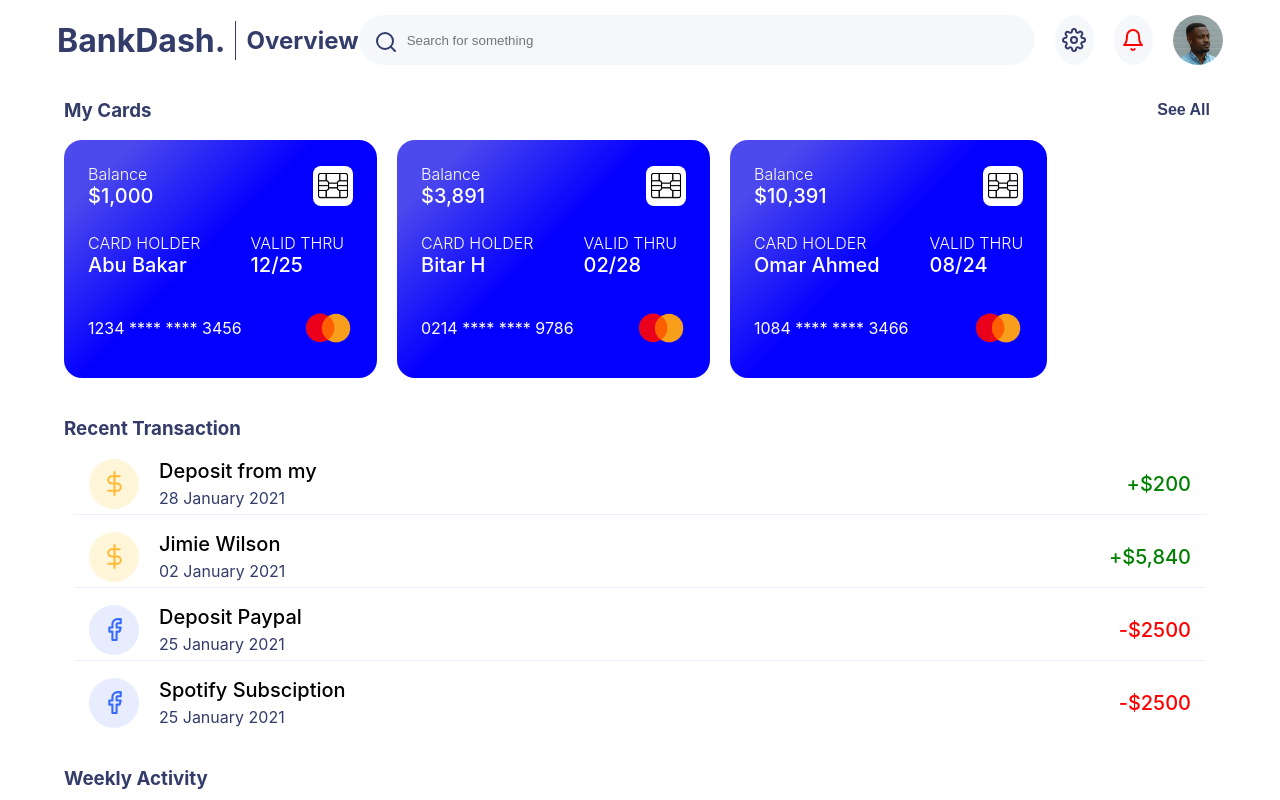
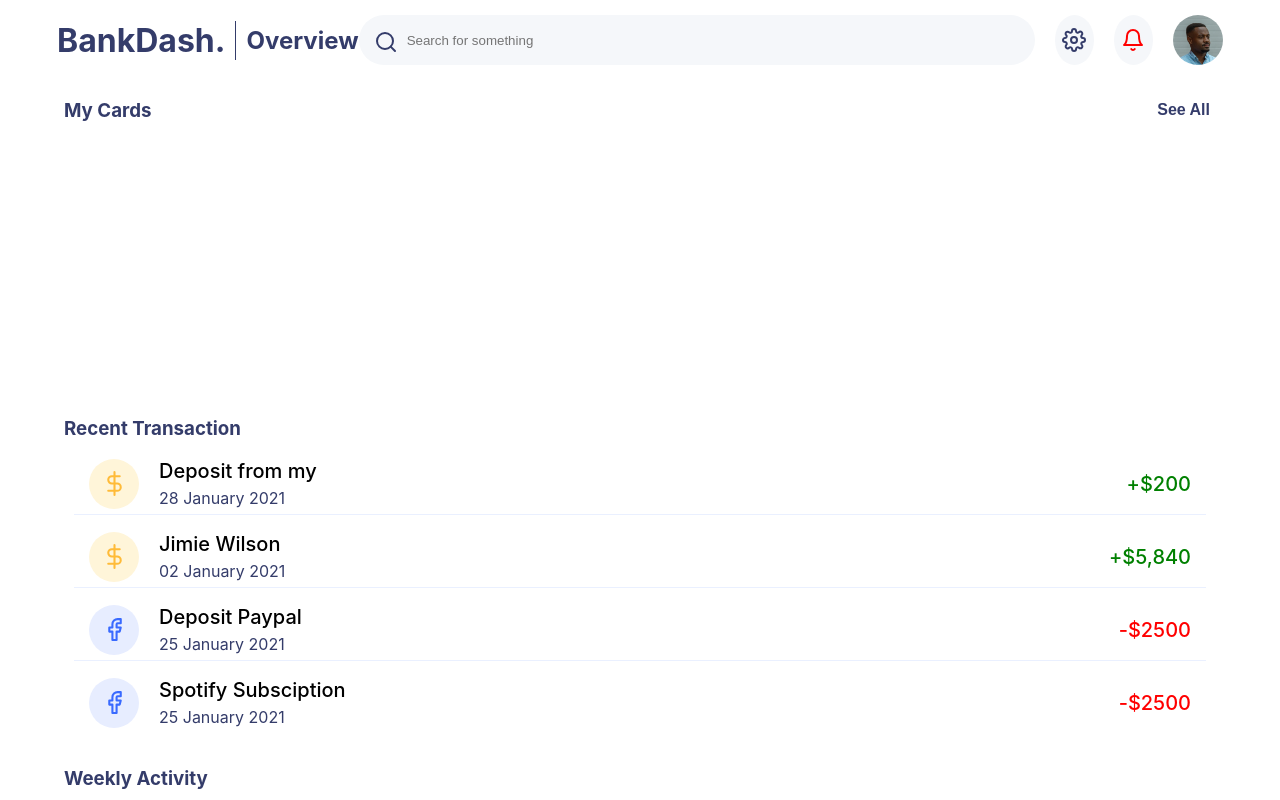
Before and after one commit to mizou9494/UI_Bank_Dashboard, a React (Create React App) app: page / in a window 1280 px wide. Shown: the top 800 px of the page. Built offline with nearby package versions, Linux system fonts and the light colour scheme.

Commit message:
some flourishing tweaks are done to the cardSection

```diff
--- a/src/components/Card/Card.js
+++ b/src/components/Card/Card.js
@@ -1,10 +1,11 @@
 import React from 'react';
 import styled from 'styled-components';
 
-function Card({holder_name, card_number, expiration_date, balance}) {
+
+function Card({isHovered, holder_name, card_number, expiration_date, balance}) {
+  console.log(isHovered);
   return (
-    <Wrapper>
-      <div>
+    <Wrapper $isHovered={isHovered}>
       <BalanceRow>
         <InfoColumn>
           <Label>Balance</Label>
@@ -26,7 +27,6 @@ function Card({holder_name, card_number, expiration_date, balance}) {
         <p>{card_number}</p>
         <MasterLogo src='../../images/masterCard.png' />
       </NumberRow>
-      </div>
     </Wrapper>
   )
 }
@@ -37,6 +37,8 @@ const Wrapper = styled.div`
   padding: 24px;
   background: linear-gradient(135deg, rgba(76,73,237,1) 13%, rgba(4,0,255,1) 46%);
   border-radius: 18px;
+  transform: ${({$isHovered}) => $isHovered ? 'rotateY(0deg)' : 'rotateY(90deg)'};
+  transition: transform 1s cubic-bezier(0.68, -0.55, 0.27, 1.55);
 `;
 
 const Label = styled.label`
--- a/src/components/CardExpenseStats/CardExpenseStats.js
+++ b/src/components/CardExpenseStats/CardExpenseStats.js
@@ -7,19 +7,33 @@ import ReactEcharts from 'echarts-for-react'
 function CardExpenseStats() {
   const option = {
     tooltip: {},
-    xAxis: {
-      data: ['shirt', 'cardigan', 'chiffon', 'pants', 'heels', 'socks'],
+    legend: {
+      display: false
     },
     yAxis: {},
     series: [
       {
-        name: 'sales',
         type: 'pie',
-        radius: ['30%', '70%'],
-        roseType: 'area',
-        data: [5, 20, 36, 10, 10, 20],
-      },
-    ],
+        data: [
+          {
+            value: 100,
+            name: 'BMCE Bank'
+          },
+          {
+            value: 150,
+            name: 'UBA Bank'
+          },
+          {
+            value: 200,
+            name: 'Zenith Bank'
+          },
+          {
+            value: 300,
+            name: 'Access Bank'
+          }
+        ]
+      }
+    ]
   };
 
   return (
--- a/src/components/CardSection/CardSection.js
+++ b/src/components/CardSection/CardSection.js
@@ -8,15 +8,18 @@ import styled from 'styled-components';
 import Card from '../Card/Card';
 
 function CardSection({ buttonName = "See All" }) {
+  const [isHovered, setIsHovered] = React.useState(false);
+
   return (
     <>
       <SectionHead>
         <h3>My Cards</h3>
         <Button>{buttonName === "See All" ? buttonName : <><Plus size={20} />{buttonName}</>}</Button>
       </SectionHead>
-      <CardSectionWrapper>
+      <CardSectionWrapper onMouseLeave={() => setIsHovered(false)} onMouseEnter={() => setIsHovered(true)}>
         {card_Info.map(({id, holder_name, card_number, expiration_date, balance}) => (
           <Card
+            isHovered={isHovered}
             key={id}
             holder_name={holder_name}
             card_number={card_number}
--- a/src/components/Transaction/Transaction.js
+++ b/src/components/Transaction/Transaction.js
@@ -8,7 +8,7 @@ import { ArrowDownCircle, ArrowUpCircle } from 'react-feather';
 function Transaction({description, DirectionIcon, date, Icon, iconType, amount, positive}) {
 
   const location = useLocation();
-  console.log({ Icon, DirectionIcon });
+
   return (
     <Wrapper>
       <IconWrapper $location={location.pathname} $iconType={iconType}>
```
Lines whose indentation alone changed are shown as unchanged.
